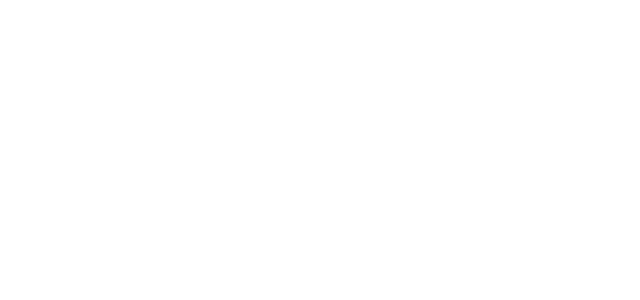
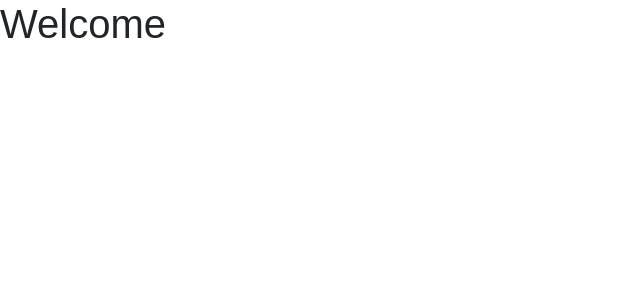
Before and after one commit to JaxonNarramore/mern-auth-frontend, a React (Create React App) app: page / in a window 1280 px wide. Shown: the top 300 px of the page, without its empty margins (0-640 px from the left). Built offline with nearby package versions, Linux system fonts and the light colour scheme.

Commit message:
[Welcome] Add component and passed test

```diff
--- a/src/App.js
+++ b/src/App.js
@@ -1,10 +1,11 @@
-import logo from './logo.svg';
 import './App.css';
+
+import Welcome from './components/Welcome'
 
 function App() {
   return (
     <div className="App">
-
+      <Welcome />
     </div>
   );
 }
--- a/src/components/Welcome.js
+++ b/src/components/Welcome.js
@@ -0,0 +1,11 @@
+import React from "react";
+
+const Welcome = () => {
+    return (
+        <div>
+            <h1>Welcome</h1>
+        </div>
+    )
+}
+
+export default Welcome;
```
Also changed, not shown: 2 other files (tests, documents, lock files or other folders).
